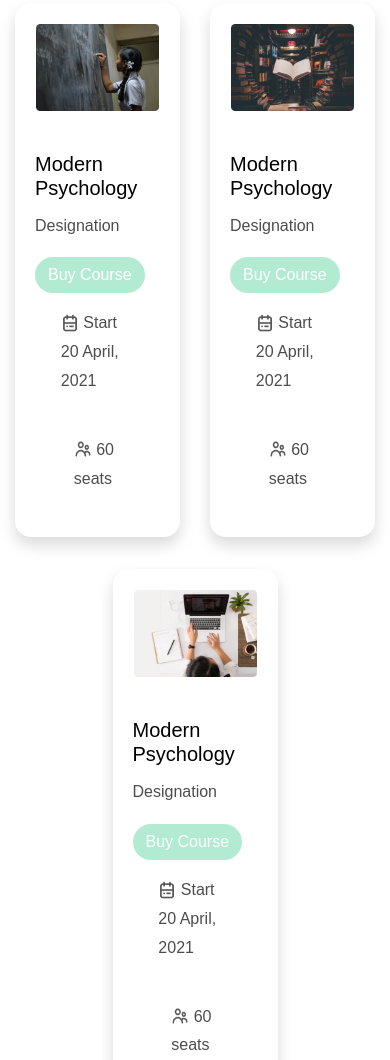
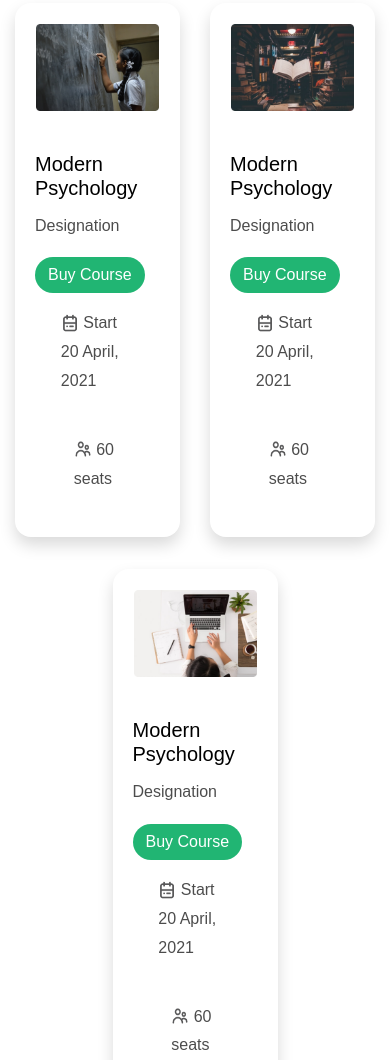
Before and after one commit to mostofa-s-cse/Electronic-school, a plain HTML site: page index.html in a window 390 px wide. Shown: the part 1917-2977 px from the top of the page. Drawn offline with Linux system fonts and the light colour scheme.

Commit message:
Responsive

```diff
--- a/css/style.css
+++ b/css/style.css
@@ -82,7 +82,7 @@ border-radius: 33px;
   margin-bottom: 2rem;
 }
 .buy-course-button {
-  background: hsl(153, 58%, 81%);
+  background: #21B573;
   border-radius: 33px;
   color: #fff;
   padding: 8px 40px 8px 40px;
```
